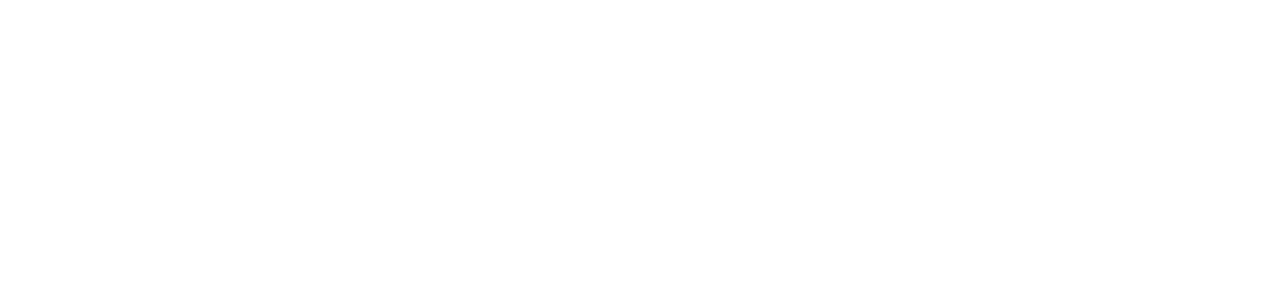
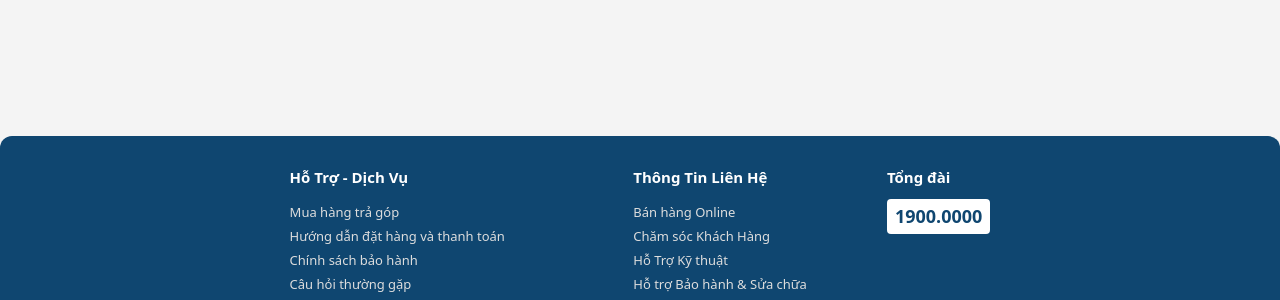
Before and after one commit to pvq2k2/Van_Quyet_Mobile_FrontEnd, a React (Vite) app: page / in a window 1280 px wide. Shown: the part 987-1287 px from the top of the page. Before the commit the page ends 800 px from the top, so only its background shows below. Built offline with nearby package versions, Linux system fonts and the light colour scheme.

Commit message:
feat: create footer side layout - add route

```diff
--- a/src/App.jsx
+++ b/src/App.jsx
@@ -1,11 +1,9 @@
 import { ToastContainer } from "react-toastify";
 import Router from "./Router";
-import SiteHeader from "./components/layout/site/header";
 
 function App() {
   return (
-    <div className="h-screen bg-[#f4f4f4] dark:bg-black">
-      <SiteHeader />
+    <>
       <Router />
       <ToastContainer
         position="top-right"
@@ -19,7 +17,7 @@
         pauseOnHover
         theme="light"
       />
-    </div>
+    </>
   );
 }
 
--- a/src/Router.jsx
+++ b/src/Router.jsx
@@ -1,7 +1,18 @@
 import React from "react";
+import { Route, Routes } from "react-router";
+import { SiteLayout } from "./components/layouts";
+import Home from "./pages/home";
 
 const Router = () => {
-  return <div>Router</div>;
+  return (
+    <>
+      <Routes>
+        <Route path="/" element={<SiteLayout />}>
+          <Route index element={<Home />} />
+        </Route>
+      </Routes>
+    </>
+  );
 };
 
 export default Router;
--- /dev/null
+++ b/src/components/layouts/index.jsx
@@ -0,0 +1 @@
+export { default as SiteLayout } from "./site";
--- /dev/null
+++ b/src/components/layouts/site/footer/index.jsx
@@ -0,0 +1,190 @@
+import React from "react";
+
+const SiteFooter = () => {
+  return (
+    <footer className="container mx-auto px-4 pb-24 md:px-0 md:pb-3">
+      <div className="wapper rounded-xl bg-main-dark p-5 text-white md:mx-5 xl:mx-0">
+        <div className="col-content flex flex-wrap gap-10 text-left xl:justify-center xl:gap-20">
+          <div className="link-content">
+            <h4 className="py-[10px] text-[15px] font-bold">
+              Hỗ Trợ - Dịch Vụ
+            </h4>
+            <ul>
+              <li>
+                <a
+                  className="text-[13px] text-[#ddd] duration-300 ease-in-out hover:text-white"
+                  href="#"
+                >
+                  Mua hàng trả góp
+                </a>
+              </li>
+              <li>
+                <a
+                  className="text-[13px] text-[#ddd] duration-300 ease-in-out hover:text-white"
+                  href="#"
+                >
+                  Hướng dẫn đặt hàng và thanh toán
+                </a>
+              </li>
+              <li>
+                <a
+                  className="text-[13px] text-[#ddd] duration-300 ease-in-out hover:text-white"
+                  href="#"
+                >
+                  Chính sách bảo hành
+                </a>
+              </li>
+              <li>
+                <a
+                  className="text-[13px] text-[#ddd] duration-300 ease-in-out hover:text-white"
+                  href="#"
+                >
+                  Câu hỏi thường gặp
+                </a>
+              </li>
+              <li>
+                <a
+                  className="text-[13px] text-[#ddd] duration-300 ease-in-out hover:text-white"
+                  href="#"
+                >
+                  Tra cứu đơn hàng
+                </a>
+              </li>
+              <li>
+                <a
+                  className="text-[13px] text-[#ddd] duration-300 ease-in-out hover:text-white"
+                  href="#"
+                >
+                  Chính sách bảo mật
+                </a>
+              </li>
+              <li>
+                <a
+                  className="text-[13px] text-[#ddd] duration-300 ease-in-out hover:text-white"
+                  href="#"
+                >
+                  Chính sách hủy giao dịch, đổi trả
+                </a>
+              </li>
+              <li>
+                <a
+                  className="text-[13px] text-[#ddd] duration-300 ease-in-out hover:text-white"
+                  href="#"
+                >
+                  Chính sách giải quyết khiếu nại
+                </a>
+              </li>
+              <li>
+                <a
+                  className="text-[13px] text-[#ddd] duration-300 ease-in-out hover:text-white"
+                  href="#"
+                >
+                  Điều khoản mua bán hàng hóa
+                </a>
+              </li>
+              <li>
+                <a
+                  className="text-[13px] text-[#ddd] duration-300 ease-in-out hover:text-white"
+                  href="#"
+                >
+                  Phạm vi, điều khoản gói bảo hành mở rộng
+                </a>
+              </li>
+            </ul>
+          </div>
+          <div className="link-content">
+            <h4 className="py-[10px] text-[15px] font-bold">
+              Thông Tin Liên Hệ
+            </h4>
+            <ul>
+              <li>
+                <a
+                  className="text-[13px] text-[#ddd] duration-300 ease-in-out hover:text-white"
+                  href="#"
+                >
+                  Bán hàng Online
+                </a>
+              </li>
+              <li>
+                <a
+                  className="text-[13px] text-[#ddd] duration-300 ease-in-out hover:text-white"
+                  href="#"
+                >
+                  Chăm sóc Khách Hàng
+                </a>
+              </li>
+              <li>
+                <a
+                  className="text-[13px] text-[#ddd] duration-300 ease-in-out hover:text-white"
+                  href="#"
+                >
+                  Hỗ Trợ Kỹ thuật
+                </a>
+              </li>
+              <li>
+                <a
+                  className="text-[13px] text-[#ddd] duration-300 ease-in-out hover:text-white"
+                  href="#"
+                >
+                  Hỗ trợ Bảo hành &amp; Sửa chữa
+                </a>
+              </li>
+              <li>
+                <a
+                  className="text-[13px] text-[#ddd] duration-300 ease-in-out hover:text-white"
+                  href="#"
+                >
+                  Liên hệ khối văn phòng
+                </a>
+              </li>
+            </ul>
+          </div>
+          <div className="link-content">
+            <h4 className="py-[10px] text-[15px] font-bold">Tổng đài</h4>
+            <span className="inline-block rounded bg-white px-2 py-1 text-center text-[18px] font-bold text-[#0f4670] duration-300 ease-in-out hover:bg-[#0f4670] hover:text-white">
+              1900.0000
+            </span>
+          </div>
+          <div className="lg:ml-[-10px]">
+            <h4 className="py-[10px] text-[15px] font-bold">
+              Thanh toán miễn phí
+            </h4>
+            <ul>
+              <li className="flex gap-1 pb-1">
+                <img src="https://res.cloudinary.com/assignmentjs/image/upload/v1644248850/img/logo-visa_o2d0lv.png" />
+                <img src="https://res.cloudinary.com/assignmentjs/image/upload/v1644248850/img/logo-master_roande.png" />
+              </li>
+              <li className="flex gap-1 pb-1">
+                <img src="https://res.cloudinary.com/assignmentjs/image/upload/v1644248850/img/logo-jcb_i0jky6.png" />
+                <img src="https://res.cloudinary.com/assignmentjs/image/upload/v1644248850/img/logo-samsungpay_nf2vjv.png" />
+              </li>
+              <li className="flex gap-1 pb-1">
+                <img src="https://res.cloudinary.com/assignmentjs/image/upload/v1644248850/img/logo-atm_fjrs4t.png" />
+                <img src="https://res.cloudinary.com/assignmentjs/image/upload/v1644248851/img/logo-vnpay_w7b9ie.png" />
+              </li>
+            </ul>
+          </div>
+          <div className="link-content">
+            <h4 className="py-[10px] text-[15px] font-bold">
+              Hình thức vận chuyển
+            </h4>
+            <ul>
+              <li className="flex gap-1 pb-1">
+                <img src="https://res.cloudinary.com/assignmentjs/image/upload/v1644248851/img/nhattin_myipbf.jpg" />
+                <img src="https://res.cloudinary.com/assignmentjs/image/upload/v1644248851/img/vnpost_ajg6tx.jpg" />
+              </li>
+            </ul>
+            <div className="logo-bct pt-5">
+              <img src="https://res.cloudinary.com/assignmentjs/image/upload/v1644248850/img/logo-bct_c4urdp.png" />
+            </div>
+          </div>
+        </div>
+        <div className="info pt-3 text-center">
+          <p>Copyright by VANQUYETMOBIE. All rights reserved ©.</p>
+        </div>
+      </div>
+    </footer>
+  );
+};
+
+export default SiteFooter;
--- /dev/null
+++ b/src/components/layouts/site/index.jsx
@@ -0,0 +1,18 @@
+import React from "react";
+import { Outlet } from "react-router-dom";
+import SiteHeader from "./header";
+import SiteFooter from "./footer";
+
+const SiteLayout = () => {
+  return (
+    <div className="scrollbar bg-[rgb(244,244,244)] dark:bg-black">
+      <SiteHeader />
+      <main className="container mx-auto h-screen px-4 pt-20 md:px-5 md:pt-0 xl:px-0">
+        <Outlet />
+      </main>
+      <SiteFooter />
+    </div>
+  );
+};
+
+export default SiteLayout;
```
Also changed, not shown: src/components/layouts/site/header/index.jsx (renamed from src/components/layout/site/header/index.jsx, +0 -9 lines).
